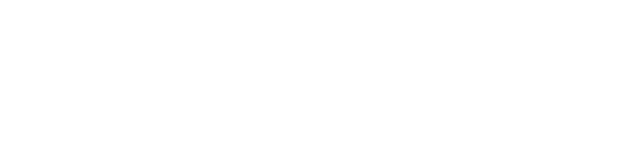
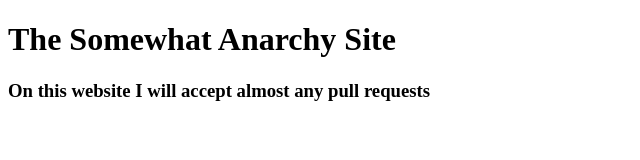
Before and after one commit to aFrogThatExists/anarchy, a plain HTML site: page index.html in a window 1280 px wide. Shown: the whole page, without its empty margins (0-640 px from the left). Drawn offline with Linux system fonts and the light colour scheme.

Commit message:
Update index.html

```diff
--- a/index.html
+++ b/index.html
@@ -4,9 +4,10 @@
 	<meta charset="UTF-8">
 	<meta http-equiv="X-UA-Compatible" content="IE=edge">
 	<meta name="viewport" content="width=device-width, initial-scale=1.0">
-	<title>The Anarchy Site</title>
+	<title>The Somewhat Anarchy Site</title>
 </head>
 <body>
-
+	<h1>The Somewhat Anarchy Site</h1>
+	<h3>On this website I will accept almost any pull requests</h3>
 </body>
 </html>
```
